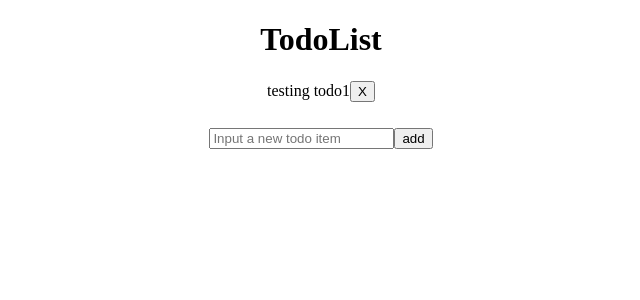
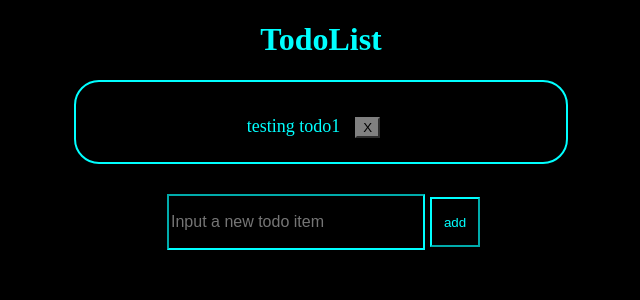
Before and after one commit to AjunanKV/practice-Redux-TodoList-2021-08-17, a React (Create React App) app: page / in a window 1280 px wide. Shown: the top 300 px of the page, without its empty margins (319-959 px from the left). Built offline with nearby package versions, Linux system fonts and the light colour scheme.

Commit message:
[Todo-practice][Kevin]style: add style to todoForm. TodoItem

```diff
--- a/src/component/TodoItem.js
+++ b/src/component/TodoItem.js
@@ -17,11 +17,10 @@ function TodoItem(props){
     function handleRemove(event){
         dispatch(RemoveTodo(props.id));
     }
-
     return(
-        <div>
+        <div className ="TodoItemBody">
             <span className = {`TodoItem-todo-${todoStatus}`} onDoubleClick={handleClick}>{todo.text}</span>
-            <button onClick={handleRemove}>X</button>
+            <button className = "RemoveButton" onClick={handleRemove}>X</button>
         </div>
     )
 }
--- a/src/component/todoForm.js
+++ b/src/component/todoForm.js
@@ -16,9 +16,9 @@ function TodoForm() {
     }
     return (
     <div className = "body">
-        <input type="text" placeholder="Input a new todo item"
+        <input type="text" className="inputBox" placeholder="Input a new todo item"
         value={text} onChange={changeHandler}></input>
-        <button onClick={addHandler}>add</button>
+        <button className = "addButton" onClick={addHandler}>add</button>
         </div>
 )};
 export default TodoForm;
--- a/src/styles/TodoForm.css
+++ b/src/styles/TodoForm.css
@@ -1,4 +1,25 @@
 .body{
 padding: 15px;
 margin: 10px;
+font-family: "Century Gothic";
+color:cyan
 }
+.inputBox{
+    border-color: cyan;
+    margin: 5px;
+    color: cyan;
+    background-color: black;
+    height: 50px;
+    width: 250px;
+    font-size: medium;
+}
+.addButton{
+    height: 50px;
+    width: 50px;
+    border-color: cyan;
+    background-color: black;
+    color: cyan;
+}
+.addButton:hover{
+    background-color: white;
+}
--- a/src/styles/TodoItem.css
+++ b/src/styles/TodoItem.css
@@ -1,7 +1,36 @@
 .TodoItem-todo-done{
     font-family: "Century Gothic";
     text-decoration: line-through;
+    text-decoration-color: red;
+    color: cyan;
+    font-size: large;
 }
 .TodoItem-todo-{
     font-family: "Century Gothic";
+    color: cyan;
+    font-size: large;
 }
+.RemoveButton{
+    margin :15px;
+    background-color: grey;
+    border-color: grey;
+}
+.TodoItemBody{
+    margin: auto;
+    vertical-align: middle;
+    text-align: center;
+    border-radius: 25px;
+    padding: 20px;
+    width: 450px;
+    height: 40px;
+    border-color: cyan;
+    background: black;
+    border: 2px solid cyan;
+    margin-bottom: 8px;
+}
+.RemoveButton:hover{
+    background-color: white;
+}
+body{
+    background-color: black;
+}
--- a/src/styles/TodoList.css
+++ b/src/styles/TodoList.css
@@ -1,3 +1,4 @@
 h1{
     font-family: "Century Gothic";
+    color: cyan;
 }
```
